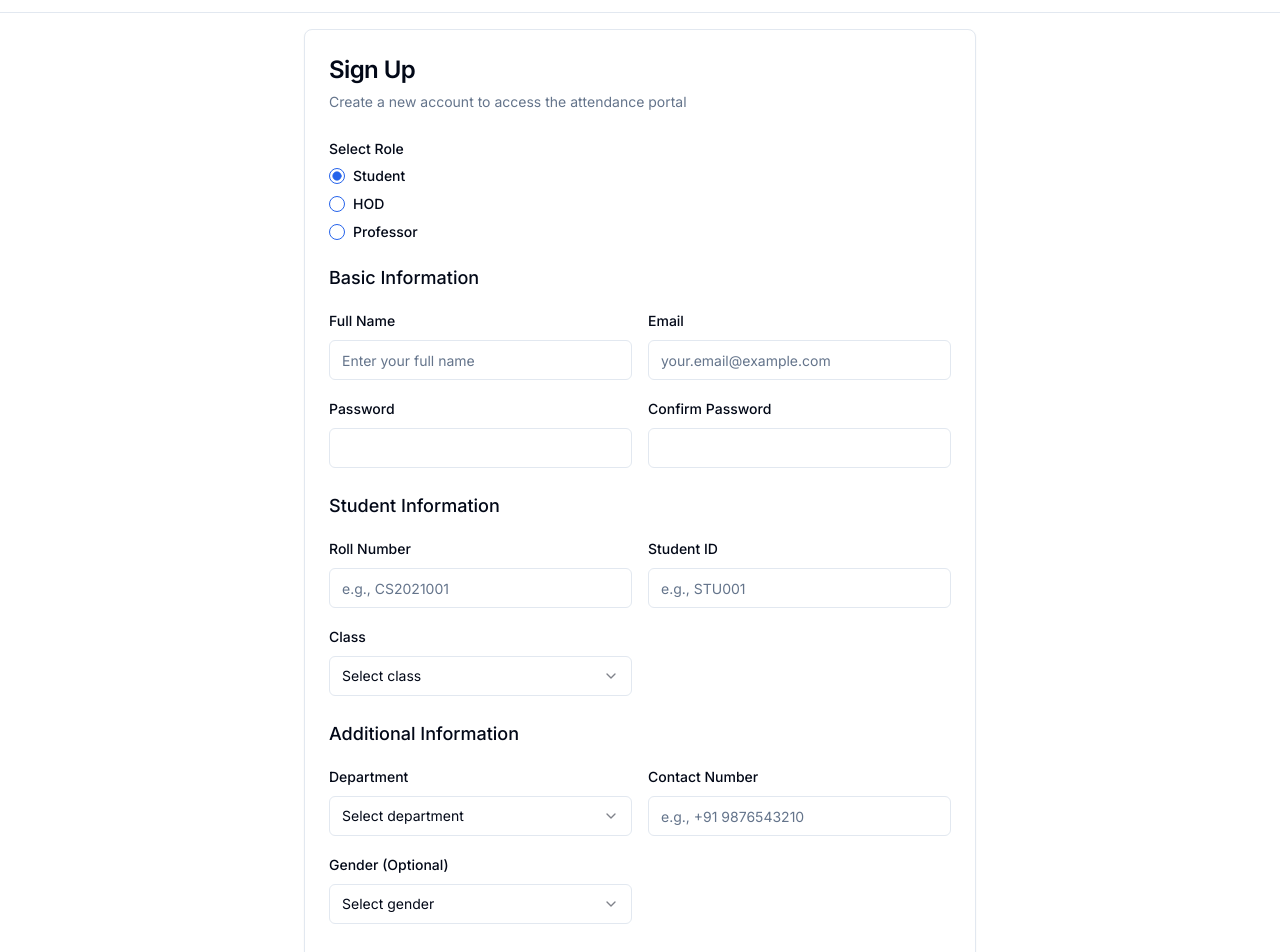
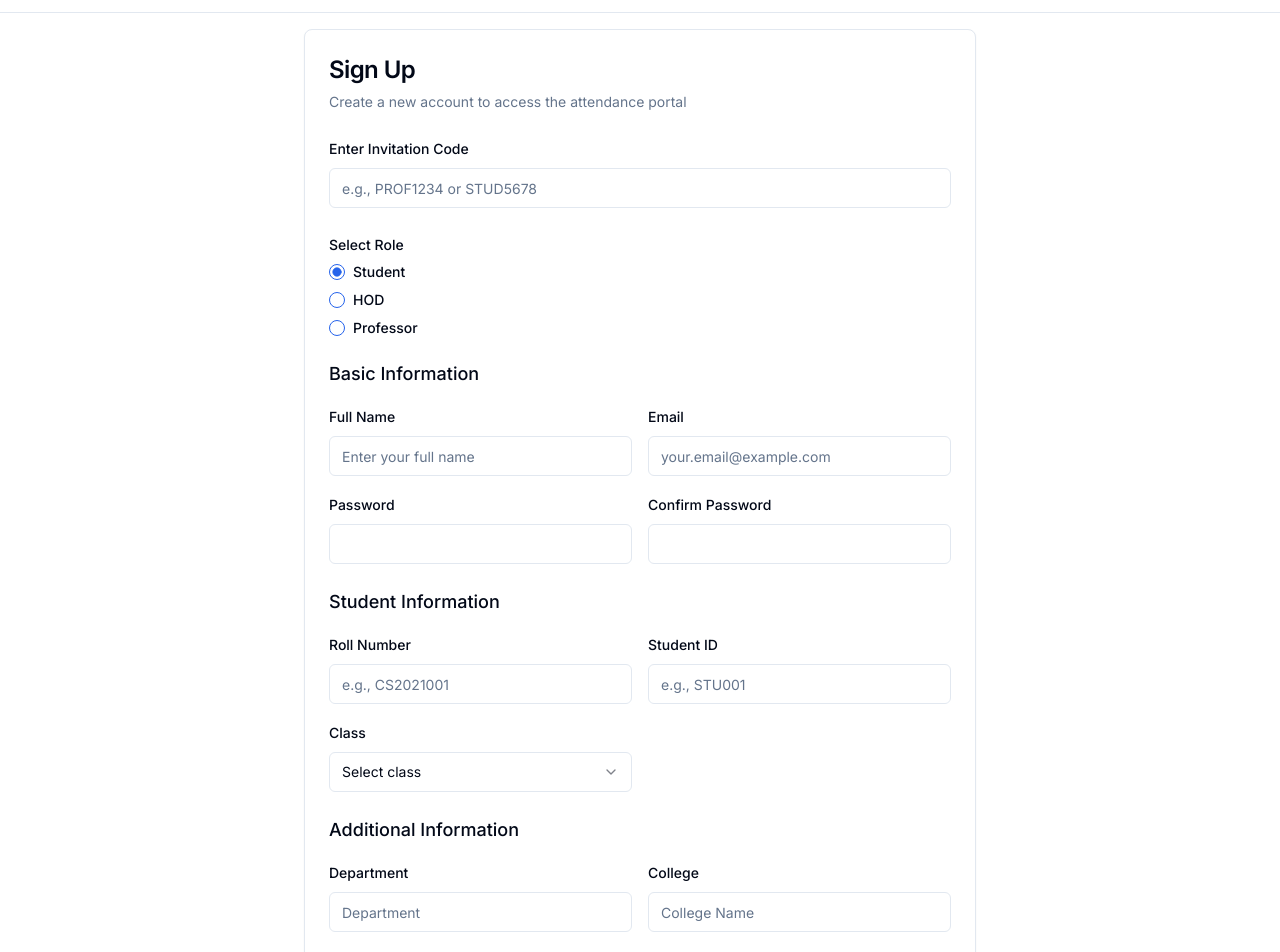
Before and after one commit to CodewithMK180105/Attendance_Request_System, a Next.js app: page /signup in a window 1280 px wide. Shown: the part 60-1012 px from the top of the page. Built offline with nearby package versions, Linux system fonts and the light colour scheme.

Commit message:
sign up page changed, models defined, Learn more-->Create Class

```diff
--- a/app/page.tsx
+++ b/app/page.tsx
@@ -57,7 +57,7 @@ export default function Home() {
                 </Link>
                 <Link href="#features">
                   <Button size="lg" variant="outline">
-                    Learn More
+                    Create Class
                   </Button>
                 </Link>
               </motion.div>
--- a/app/signup/page.tsx
+++ b/app/signup/page.tsx
@@ -1,18 +1,30 @@
 "use client"
 
 import type React from "react"
-
-import { useState } from "react"
+import { useEffect, useState } from "react"
 import { useRouter } from "next/navigation"
 import Link from "next/link"
 import { motion } from "framer-motion"
 import { Upload } from "lucide-react"
 import { Button } from "@/components/ui/button"
-import { Card, CardContent, CardDescription, CardFooter, CardHeader, CardTitle } from "@/components/ui/card"
+import {
+  Card,
+  CardContent,
+  CardDescription,
+  CardFooter,
+  CardHeader,
+  CardTitle,
+} from "@/components/ui/card"
 import { Input } from "@/components/ui/input"
 import { Label } from "@/components/ui/label"
 import { RadioGroup, RadioGroupItem } from "@/components/ui/radio-group"
-import { Select, SelectContent, SelectItem, SelectTrigger, SelectValue } from "@/components/ui/select"
+import {
+  Select,
+  SelectContent,
+  SelectItem,
+  SelectTrigger,
+  SelectValue,
+} from "@/components/ui/select"
 import { ThemeToggle } from "@/components/theme-toggle"
 import { useToast } from "@/hooks/use-toast"
 
@@ -23,11 +35,39 @@ export default function SignupPage() {
   const [profilePicture, setProfilePicture] = useState<File | null>(null)
   const [isSubmitting, setIsSubmitting] = useState(false)
 
+  const [code, setCode] = useState("")
+  const [department, setDepartment] = useState("")
+  const [college, setCollege] = useState("")
+
+  const isHOD = role === "hod"
+  const isCodeRequired = !isHOD
+
+  useEffect(() => {
+    if (code.trim()) {
+      const fakeCodeMapping: {
+        [key: string]: { role: string; department: string; college: string };
+      } = {
+        PROF1234: { role: "professor", department: "Computer Science", college: "DJ Sanghvi" },
+        STUD5678: { role: "student", department: "Information Technology", college: "DJ Sanghvi" },
+      };
+
+      const details = fakeCodeMapping[code.trim()];
+      if (details) {
+        setRole(details.role);
+        setDepartment(details.department);
+        setCollege(details.college);
+      } else {
+        setRole("student");
+        setDepartment("");
+        setCollege("");
+      }
+    }
+  }, [code])
+
   const handleSignup = (e: React.FormEvent) => {
     e.preventDefault()
     setIsSubmitting(true)
 
-    // Simulate API call
     setTimeout(() => {
       setIsSubmitting(false)
       toast({
@@ -35,7 +75,6 @@ export default function SignupPage() {
         description: `You are now registered as a ${role}.`,
       })
 
-      // Redirect to login page
       router.push("/login")
     }, 1500)
   }
@@ -50,9 +89,7 @@ export default function SignupPage() {
     <div className="min-h-screen flex flex-col">
       <header className="border-b">
         <div className="container mx-auto px-4 py-4 flex justify-between items-center">
-          <Link href="/" className="text-xl font-bold">
-            Attendance Portal
-          </Link>
+          <Link href="/" className="text-xl font-bold">Attendance Portal</Link>
           <ThemeToggle />
         </div>
       </header>
@@ -71,6 +108,21 @@ export default function SignupPage() {
             </CardHeader>
             <CardContent>
               <form onSubmit={handleSignup} className="space-y-6">
+
+                {/* Code input if not HOD */}
+                {isCodeRequired && (
+                  <div className="space-y-2">
+                    <Label htmlFor="code">Enter Invitation Code</Label>
+                    <Input
+                      id="code"
+                      placeholder="e.g., PROF1234 or STUD5678"
+                      value={code}
+                      onChange={(e) => setCode(e.target.value)}
+                      required
+                    />
+                  </div>
+                )}
+
                 {/* Role Selection */}
                 <div className="space-y-2">
                   <Label>Select Role</Label>
@@ -95,7 +147,7 @@ export default function SignupPage() {
                   </RadioGroup>
                 </div>
 
-                {/* Basic Information */}
+                {/* Basic Info */}
                 <div className="space-y-4">
                   <h3 className="text-lg font-medium">Basic Information</h3>
                   <div className="grid grid-cols-1 md:grid-cols-2 gap-4">
@@ -118,7 +170,7 @@ export default function SignupPage() {
                   </div>
                 </div>
 
-                {/* Role-specific Information */}
+                {/* Student Info */}
                 {role === "student" && (
                   <div className="space-y-4">
                     <h3 className="text-lg font-medium">Student Information</h3>
@@ -149,23 +201,31 @@ export default function SignupPage() {
                   </div>
                 )}
 
-                {/* Common Additional Information */}
+                {/* Additional Info */}
                 <div className="space-y-4">
                   <h3 className="text-lg font-medium">Additional Information</h3>
                   <div className="grid grid-cols-1 md:grid-cols-2 gap-4">
                     <div className="space-y-2">
                       <Label htmlFor="department">Department</Label>
-                      <Select required>
-                        <SelectTrigger id="department">
-                          <SelectValue placeholder="Select department" />
-                        </SelectTrigger>
-                        <SelectContent>
-                          <SelectItem value="Computer Science">Computer Science</SelectItem>
-                          <SelectItem value="Electrical Engineering">Electrical Engineering</SelectItem>
-                          <SelectItem value="Mechanical Engineering">Mechanical Engineering</SelectItem>
-                          <SelectItem value="Civil Engineering">Civil Engineering</SelectItem>
-                        </SelectContent>
-                      </Select>
+                      <Input
+                        id="department"
+                        value={department}
+                        placeholder="Department"
+                        onChange={(e) => setDepartment(e.target.value)}
+                        readOnly={role !== "hod"} // HOD can edit, others cannot
+                        required
+                      />
+                    </div>
+                    <div className="space-y-2">
+                      <Label htmlFor="college">College</Label>
+                      <Input
+                        id="college"
+                        value={college}
+                        placeholder="College Name"
+                        onChange={(e) => setCollege(e.target.value)}
+                        readOnly={role !== "hod"} // HOD can edit, others cannot
+                        required
+                      />
                     </div>
                     <div className="space-y-2">
                       <Label htmlFor="contactNumber">Contact Number</Label>
@@ -188,13 +248,15 @@ export default function SignupPage() {
                   </div>
                 </div>
 
-                {/* Profile Picture Upload */}
+                {/* Profile Picture */}
                 <div className="space-y-4">
                   <h3 className="text-lg font-medium">Profile Picture (Optional)</h3>
                   <div className="border rounded-md p-4">
                     <div className="flex flex-col items-center justify-center gap-2">
                       <Upload className="h-8 w-8 text-muted-foreground" />
-                      <p className="text-sm text-muted-foreground">Drag and drop your image here or click to browse</p>
+                      <p className="text-sm text-muted-foreground">
+                        Drag and drop your image here or click to browse
+                      </p>
                       <Input
                         id="profilePicture"
                         type="file"
@@ -205,14 +267,22 @@ export default function SignupPage() {
                       <Button
                         type="button"
                         variant="outline"
-                        onClick={() => document.getElementById("profilePicture")?.click()}
+                        onClick={() =>
+                          document.getElementById("profilePicture")?.click()
+                        }
                       >
                         Select Image
                       </Button>
-                      {profilePicture && <p className="text-sm mt-2">Selected: {profilePicture.name}</p>}
+                      {profilePicture && (
+                        <p className="text-sm mt-2">
+                          Selected: {profilePicture.name}
+                        </p>
+                      )}
                     </div>
                   </div>
-                  <p className="text-xs text-muted-foreground">Accepted file types: JPG, PNG (Max size: 5MB)</p>
+                  <p className="text-xs text-muted-foreground">
+                    Accepted file types: JPG, PNG (Max size: 5MB)
+                  </p>
                 </div>
 
                 <Button type="submit" className="w-full" disabled={isSubmitting}>
```
Also changed, not shown: models/request.models.ts (added, +55 -0 lines), models/user.models.ts (+48 -0 lines), package.json (+4 -3 lines), 1 other file (tests, documents, lock files or other folders).
